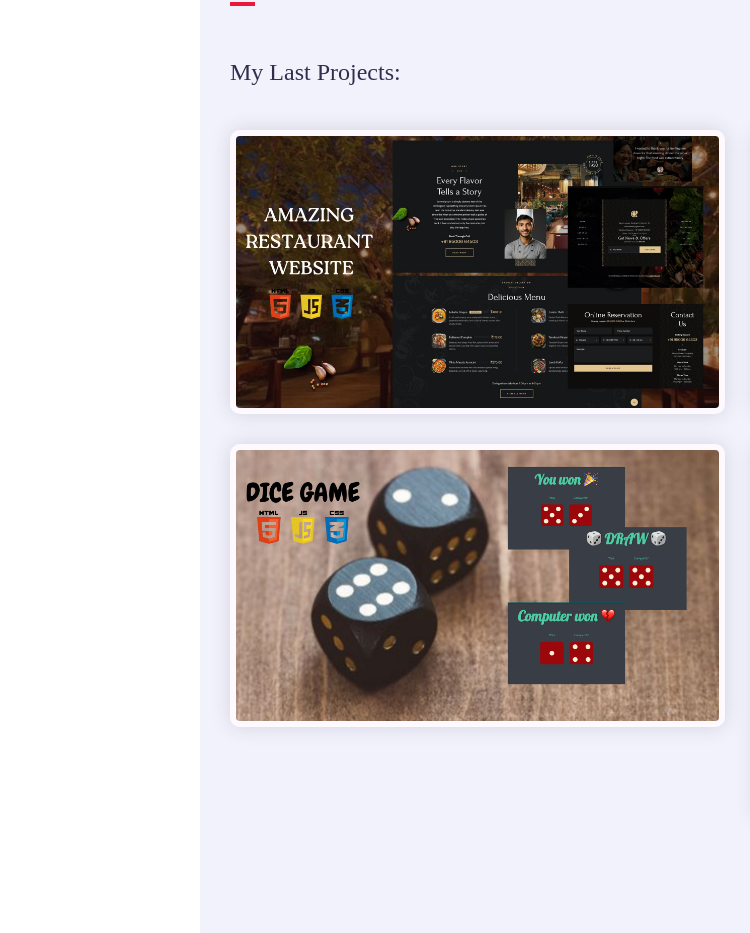
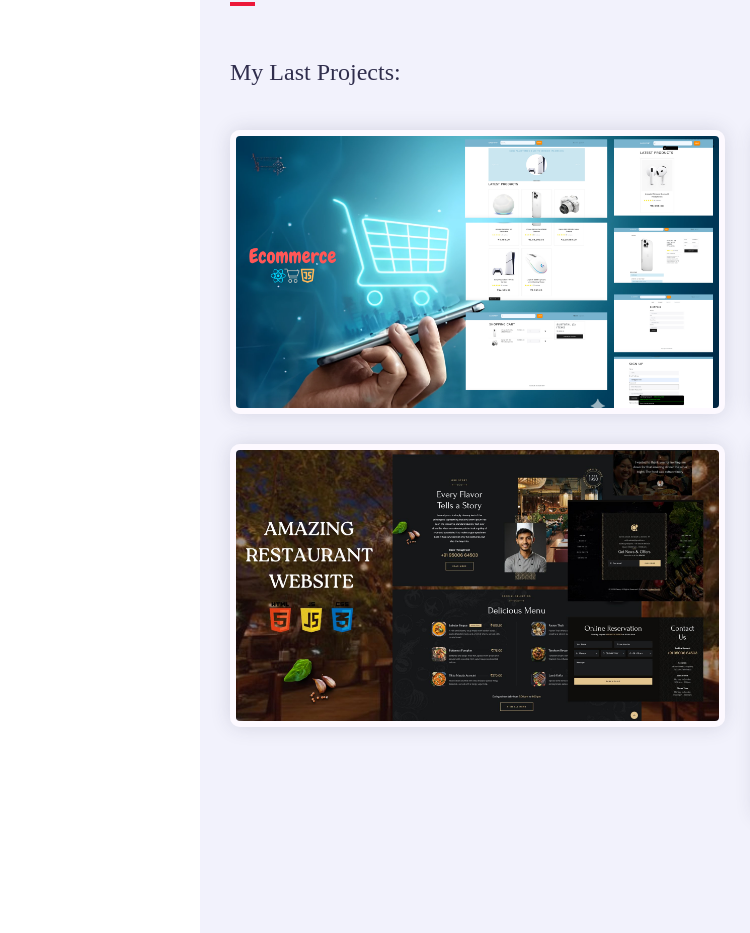
Before and after one commit to RohitNishanth/my_portfolio, a plain HTML site: page index.html in a window 1280 px wide. Shown: the part 3256-4189 px from the top of the page, 0-750 px from the left. Drawn offline with nearby package versions, Linux system fonts and the light colour scheme; a web font is replaced by a local one.

Commit message:
new things added successfully

```diff
--- a/index.html
+++ b/index.html
@@ -308,8 +308,8 @@
                         <div class="portfolio-item padd-15">
                             <div class="portfolio-item-inner shadow-dark">
                                 <div class="portfolio-img">
-                                    <a href="https://rohitnishanth.github.io/RohitRetreatRestaurant/" target="_blank">
-                                        <img src="./IMAGES/projectRestaurant copy.jpg" alt="Restaurant Project">
+                                    <a href="https://github.com/RohitNishanth/ecommerce/tree/main/backend" target="_blank">
+                                        <img src="./IMAGES/Ecommerce.png" alt="eCommerce Project">
                                     </a>
                                 </div>
                             </div>
@@ -327,7 +327,7 @@
                             <div class="portfolio-item-inner shadow-dark">
                                 <div class="portfolio-img">
                                     <a href="https://rohitnishanth.github.io/projectDice/">
-                                        <img src="./IMAGES/DICE GAME copy.png" alt="Dice Game">
+                                        <img src="./IMAGES/projectRestaurant copy.jpg" alt="Dice Game">
                                     </a>
                                 </div>
                             </div>
```
Also changed, not shown: IMAGES/Ecommerce.png (added).
